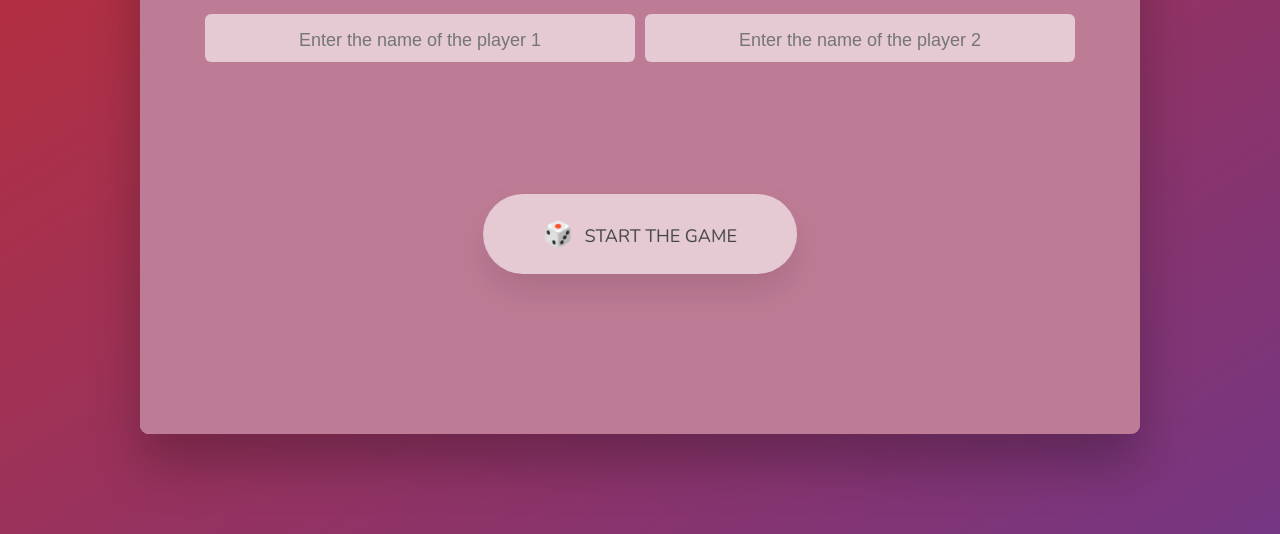
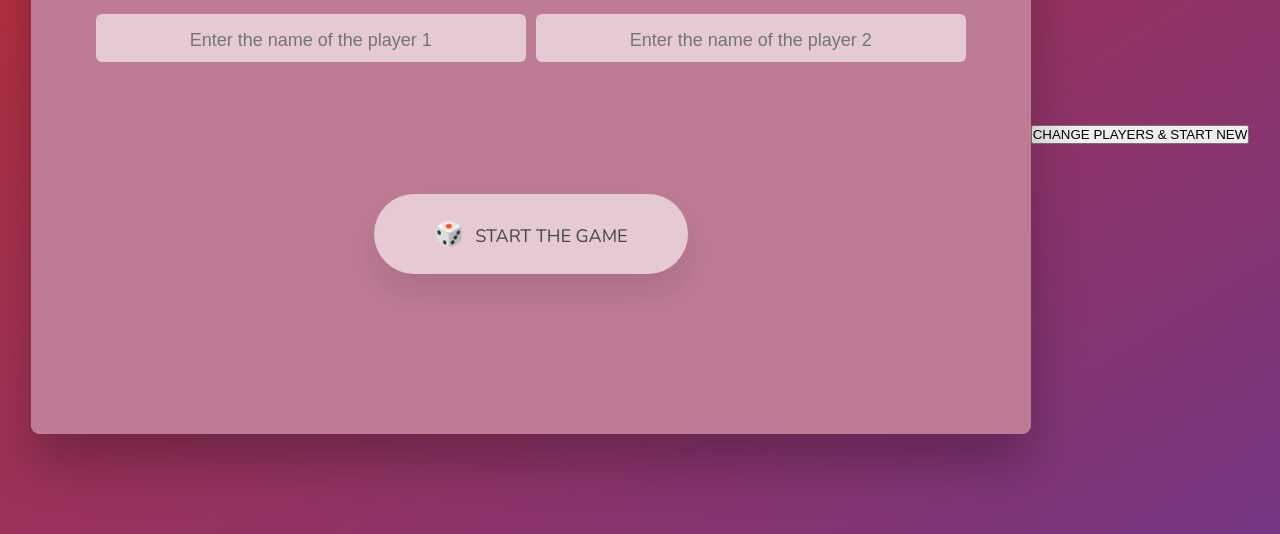
Before and after one commit to TetianaUMKA/dice-game-project-udemy, a plain HTML site: page index.html in a window 1280 px wide. Shown: the part 266-800 px from the top of the page. Drawn offline with nearby package versions, Linux system fonts and the light colour scheme.

Commit message:
Add button 'CHANGE PLAYERS & START NEW'

```diff
--- a/index.html
+++ b/index.html
@@ -53,6 +53,7 @@
         <button class="close-rules-btn">&times</button>
       </div>
     </main>
+    <button class="change-players-btn">CHANGE PLAYERS & START NEW</button>
     <button class="open-rules-btn">GAME RULES</button>
     <script src="start-modal.js"></script>
     <script src="script.js"></script>
```
